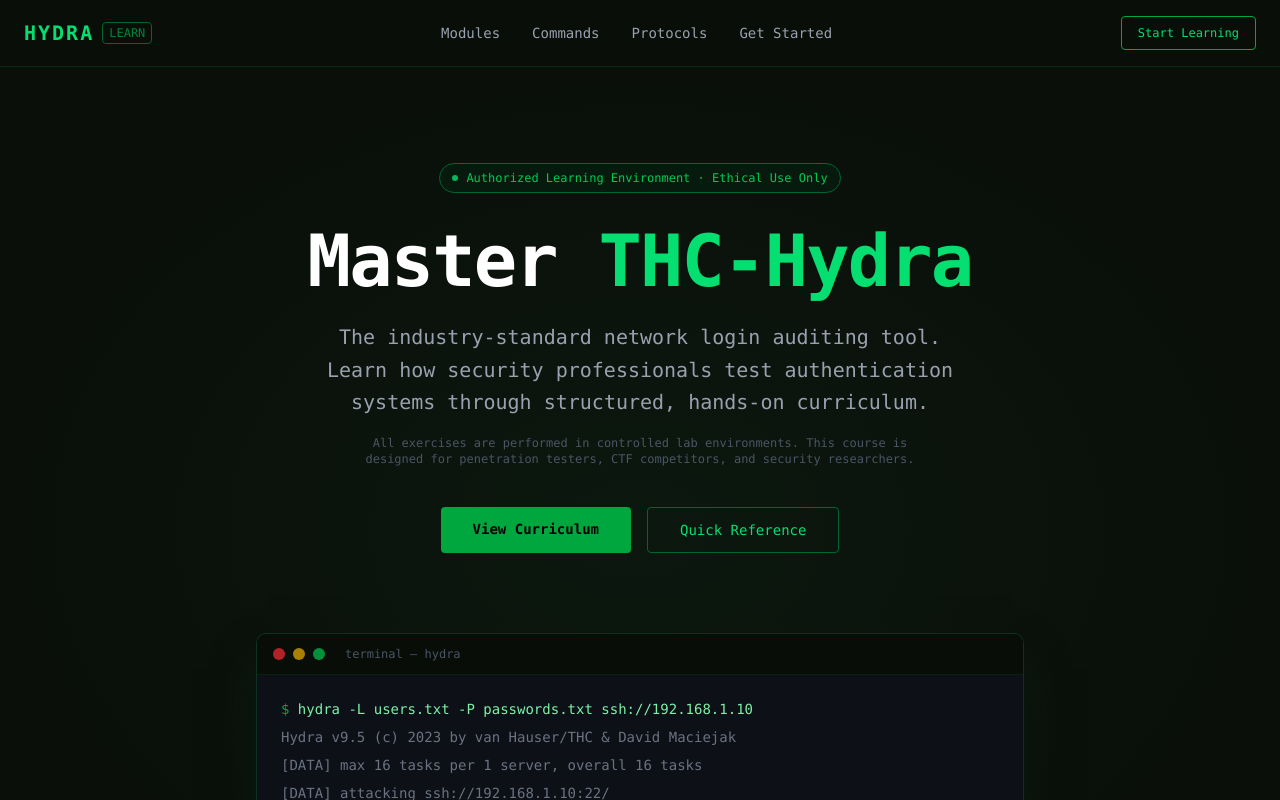
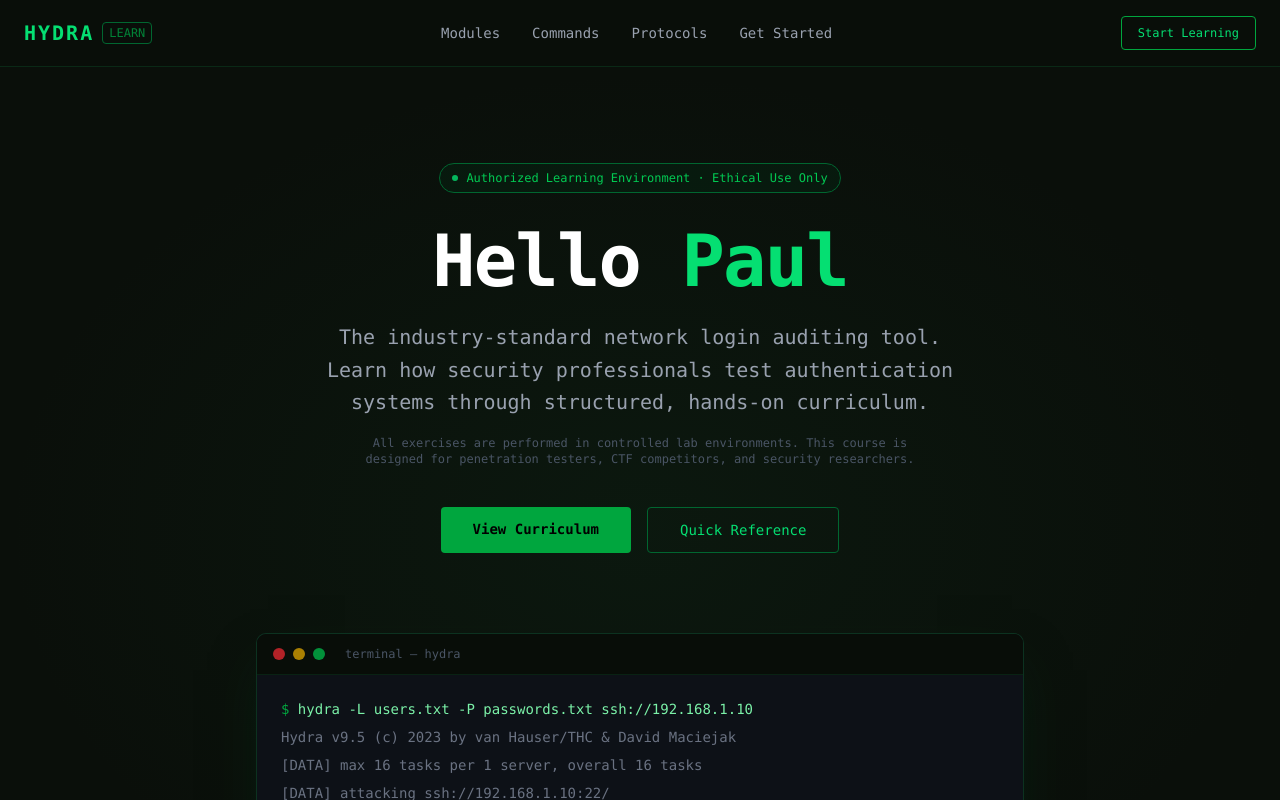
Before and after one commit to Orbit-SS/site-cybersec-paul, a Next.js app: page / in a window 1280 px wide. Shown: the top 800 px of the page. Built offline with nearby package versions, Linux system fonts and the light colour scheme.

Commit message:
Master THC-Hydra change this line to Hello Paul

```diff
--- a/src/app/page.tsx
+++ b/src/app/page.tsx
@@ -30,8 +30,8 @@
             Authorized Learning Environment · Ethical Use Only
           </div>
           <h1 className="text-5xl md:text-7xl font-bold tracking-tight mb-6">
-            <span className="text-white">Master</span>{" "}
-            <span className="text-green-400">THC-Hydra</span>
+            <span className="text-white">Hello</span>{" "}
+            <span className="text-green-400">Paul</span>
           </h1>
           <p className="text-gray-400 text-lg md:text-xl max-w-2xl mx-auto mb-4 leading-relaxed">
             The industry-standard network login auditing tool. Learn how security professionals
```
